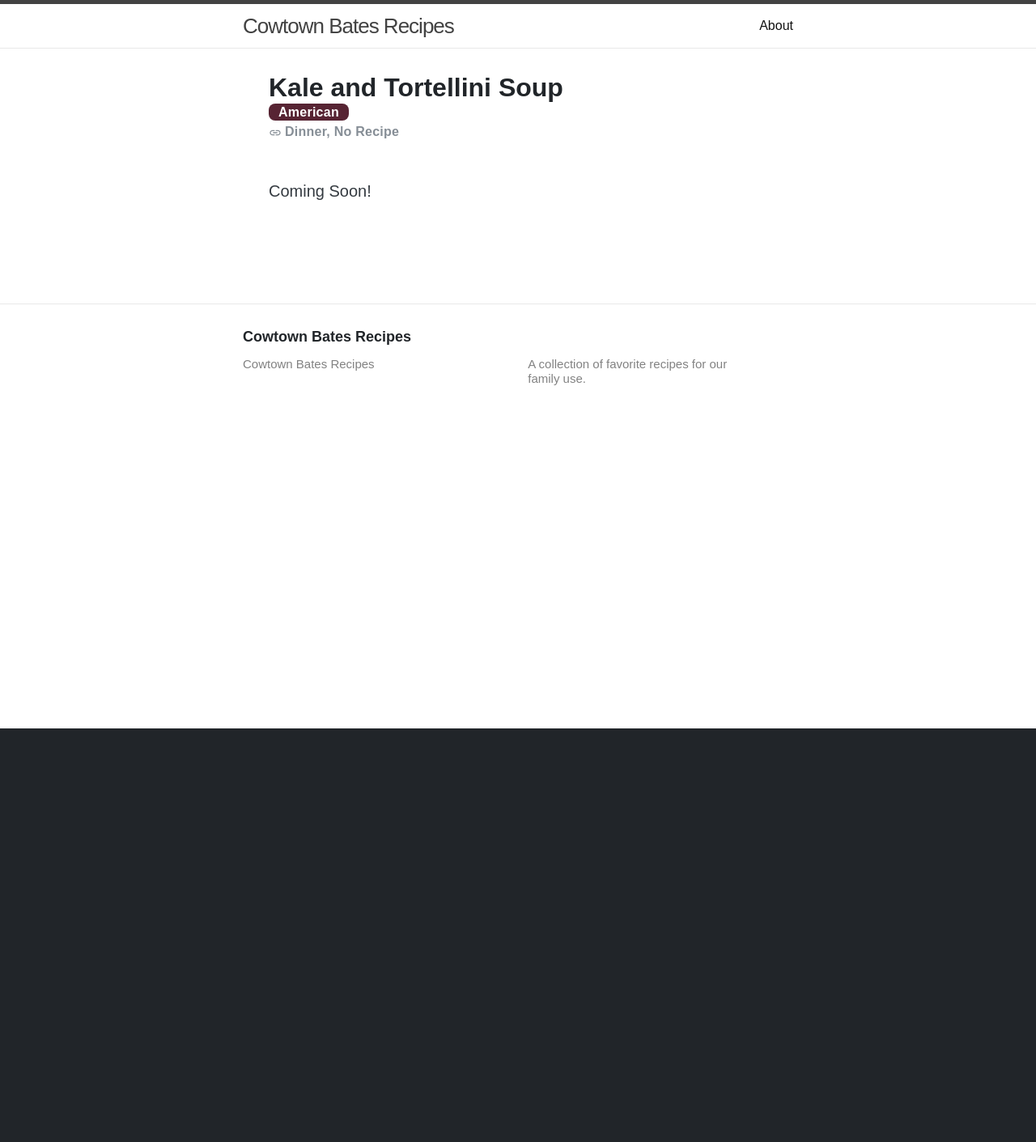
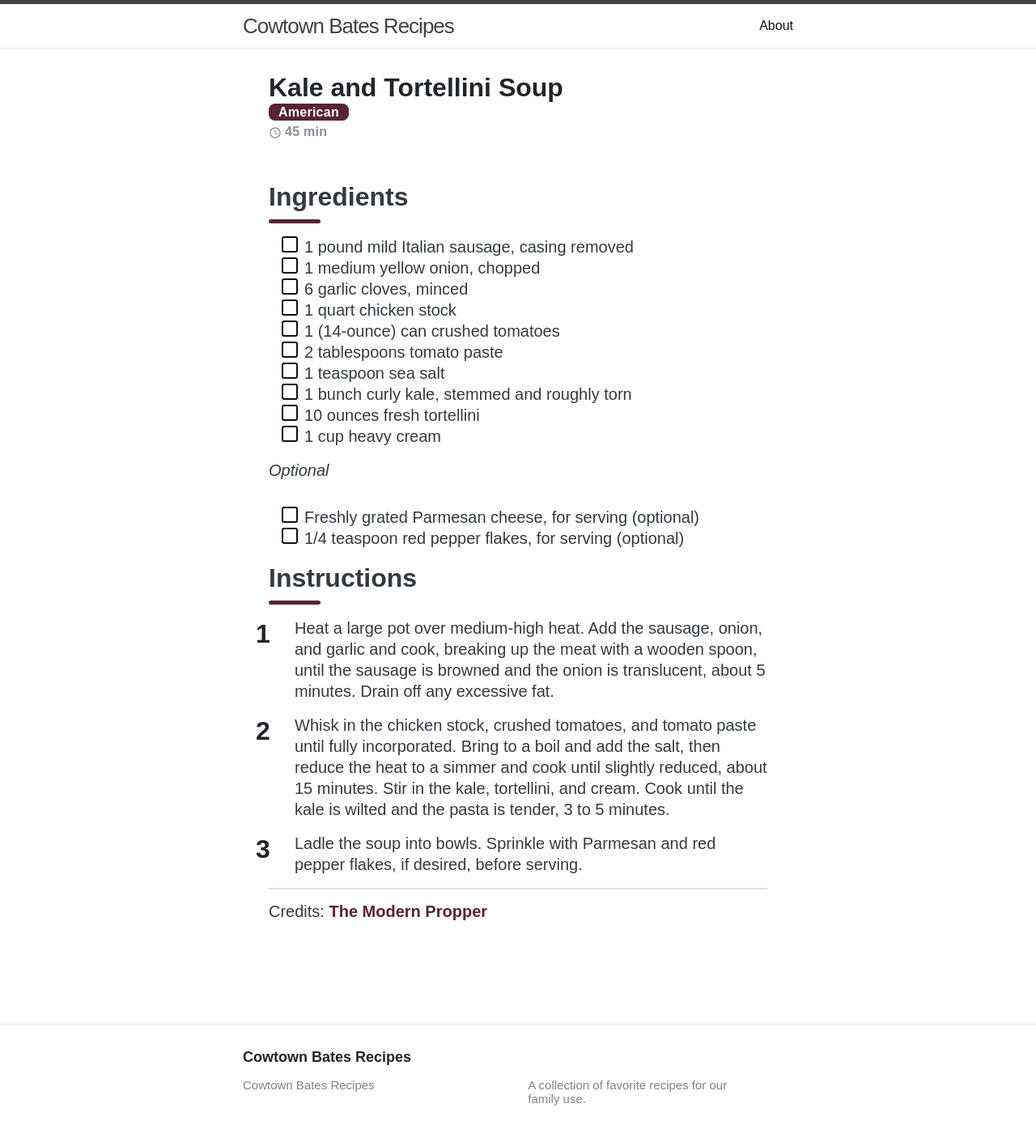
Before and after one commit to sfb1996/cookbook, a Jekyll site: the page built from _recipes/kale-and-tortellini-soup.md, in a window 1280 px wide. Shown: the whole page at 81% size. Built offline with Jekyll 4.4.1, drawn with Linux system fonts in a browser that asks for light colours; before the commit the page ends 900 px from its top, so only the background shows below that.

Commit message:
add kale and tortellini soup

```diff
--- a/_recipes/kale-and-tortellini-soup.md
+++ b/_recipes/kale-and-tortellini-soup.md
@@ -2,9 +2,32 @@
 title: 'Kale and Tortellini Soup'
 ref: kale-and-tortellini-soup
 layout: recipe
-time:
+time: 45 min
 category: American
-tags: ['No Recipe', 'dinner']
+tags: []
 ---
 
-Coming Soon!
+# Ingredients
+- [ ] 1 pound mild Italian sausage, casing removed
+- [ ] 1 medium yellow onion, chopped
+- [ ] 6 garlic cloves, minced
+- [ ] 1 quart chicken stock
+- [ ] 1 (14-ounce) can crushed tomatoes
+- [ ] 2 tablespoons tomato paste
+- [ ] 1 teaspoon sea salt
+- [ ] 1 bunch curly kale, stemmed and roughly torn
+- [ ] 10 ounces fresh tortellini
+- [ ] 1 cup heavy cream
+
+*Optional*
+- [ ] Freshly grated Parmesan cheese, for serving (optional)
+- [ ] 1/4 teaspoon red pepper flakes, for serving (optional)
+
+# Instructions
+1. Heat a large pot over medium-high heat. Add the sausage, onion, and garlic and cook, breaking up the meat with a wooden spoon, until the sausage is browned and the onion is translucent, about 5 minutes. Drain off any excessive fat.
+2. Whisk in the chicken stock, crushed tomatoes, and tomato paste until fully incorporated. Bring to a boil and add the salt, then reduce the heat to a simmer and cook until slightly reduced, about 15 minutes. Stir in the kale, tortellini, and cream. Cook until the kale is wilted and the pasta is tender, 3 to 5 minutes.
+3. Ladle the soup into bowls. Sprinkle with Parmesan and red pepper flakes, if desired, before serving.
+
+---
+
+Credits: [The Modern Propper](https://themodernproper.com/tortellini-soup-with-italian-sausage-and-kale)
```
